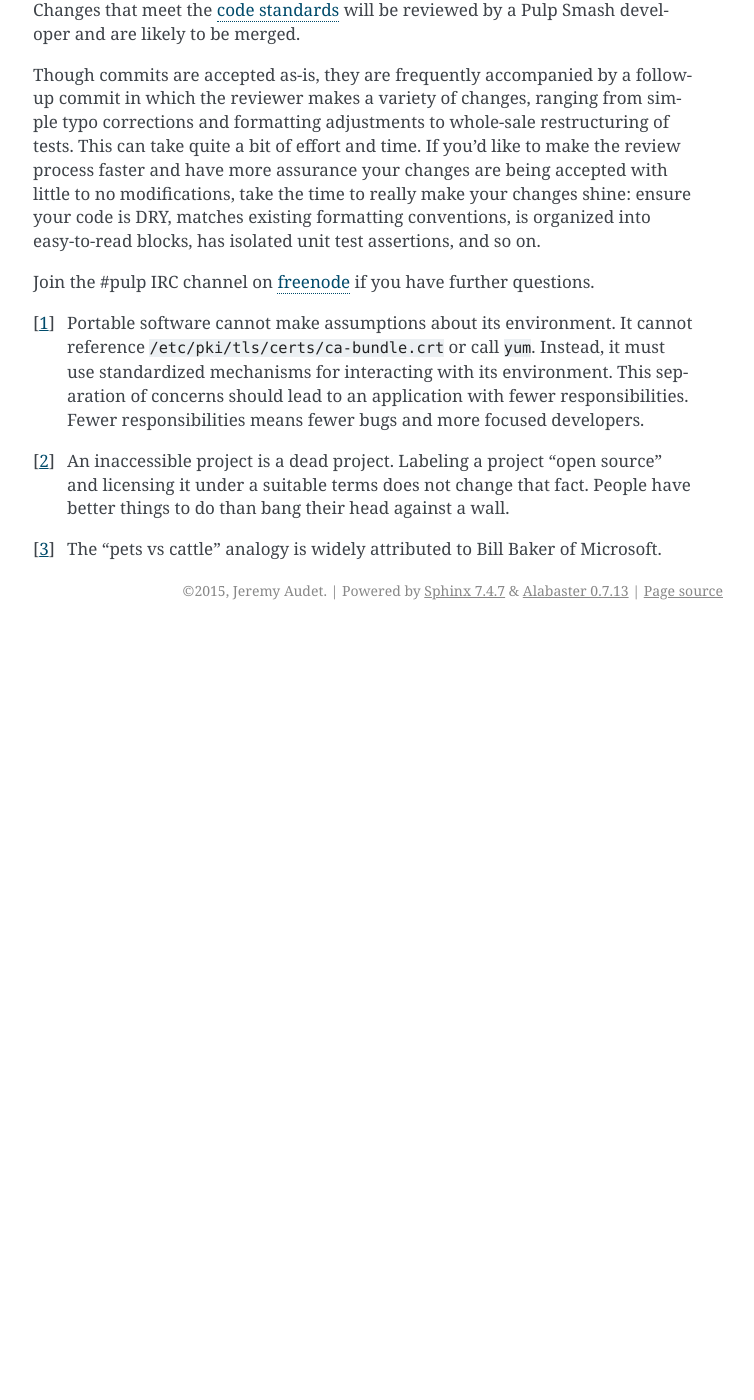
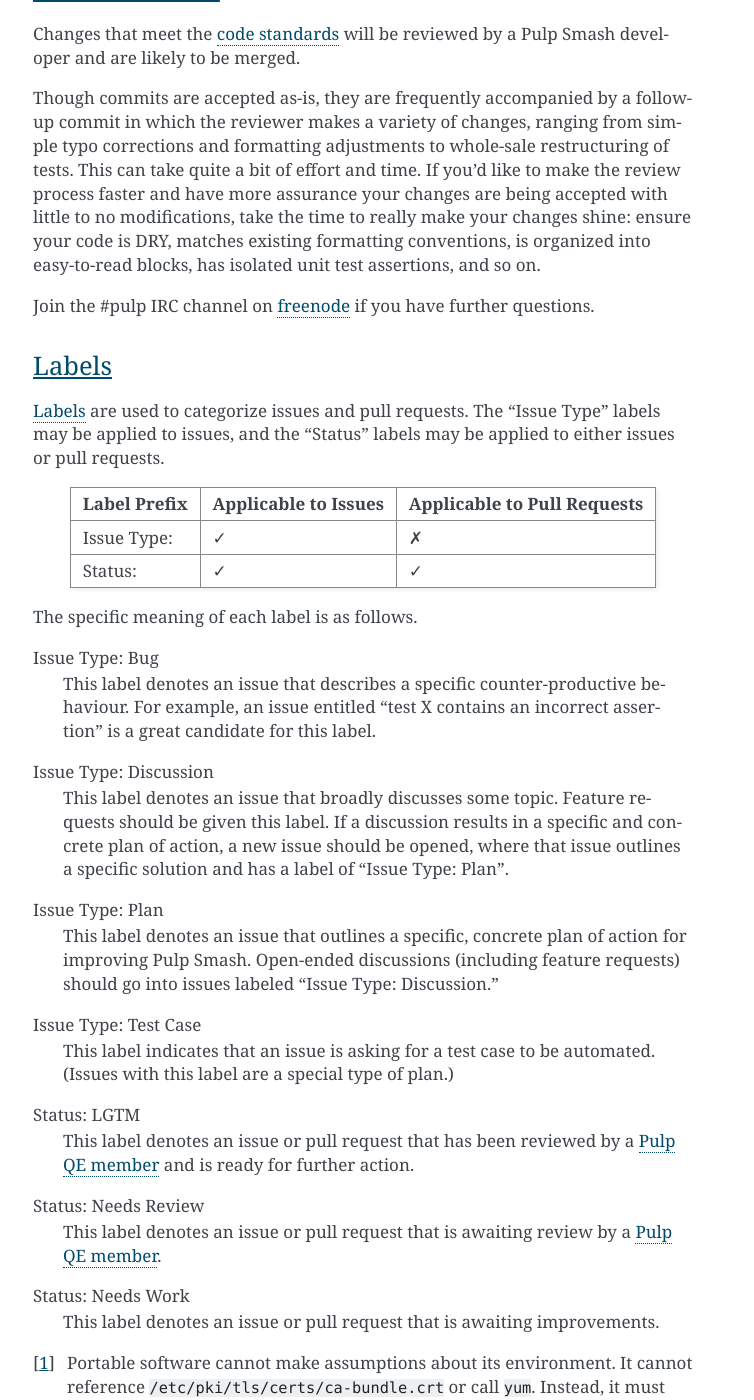
Before and after one commit to pulp/pulp-smash, a Sphinx documentation site: the page built from docs/about.rst, in a window 1280 px wide and 1400 px high, scrolled down 2508 px. Shown: the whole window, without its empty margins (387-1141 px from the left). Built offline with Sphinx 7.4.7, drawn with Linux system fonts in a browser that asks for light colours; before the commit the page ends 3138 px from its top, so only the background shows below that.

Commit message:
Explain meaning of issue & pull request labels
Define the meaning of the following labels:

* Issue Type: Bug
* Issue Type: Discussion
* Issue Type: Plan
* Issue Type: Test Case
* Status: LGTM
* Status: Needs Review
* Status: Needs Work

Add this explanation to the documentation at Pulp Smash → About →
Contributing → Labels.

```diff
--- a/docs/about.rst
+++ b/docs/about.rst
@@ -117,6 +117,53 @@
 
 Join the #pulp IRC channel on `freenode`_ if you have further questions.
 
+Labels
+~~~~~~
+
+`Labels`_ are used to categorize issues and pull requests. The "Issue Type"
+labels may be applied to issues, and the "Status" labels may be applied to
+either issues or pull requests.
+
+============  ====================  ===============================
+Label Prefix  Applicable to Issues  Applicable to Pull Requests
+============  ====================  ===============================
+Issue Type:   ✓                     ✗
+Status:       ✓                     ✓
+============  ====================  ===============================
+
+The specific meaning of each label is as follows.
+
+Issue Type: Bug
+    This label denotes an issue that describes a specific counter-productive
+    behaviour. For example, an issue entitled "test X contains an incorrect
+    assertion" is a great candidate for this label.
+
+Issue Type: Discussion
+    This label denotes an issue that broadly discusses some topic. Feature
+    requests should be given this label. If a discussion results in a specific
+    and concrete plan of action, a new issue should be opened, where that issue
+    outlines a specific solution and has a label of "Issue Type: Plan".
+
+Issue Type: Plan
+    This label denotes an issue that outlines a specific, concrete plan of
+    action for improving Pulp Smash. Open-ended discussions (including feature
+    requests) should go into issues labeled "Issue Type: Discussion."
+
+Issue Type: Test Case
+    This label indicates that an issue is asking for a test case to be
+    automated. (Issues with this label are a special type of plan.)
+
+Status: LGTM
+    This label denotes an issue or pull request that has been reviewed by a
+    `Pulp QE member`_ and is ready for further action.
+
+Status: Needs Review
+    This label denotes an issue or pull request that is awaiting review by a
+    `Pulp QE member`_.
+
+Status: Needs Work
+    This label denotes an issue or pull request that is awaiting improvements.
+
 .. [1] Portable software cannot make assumptions about its environment. It
     cannot reference ``/etc/pki/tls/certs/ca-bundle.crt``  or call ``yum``.
     Instead, it must use standardized mechanisms for interacting with its
@@ -131,7 +178,9 @@
 
 .. _Command-Line Interface: https://docs.python.org/3/library/unittest.html#command-line-interface
 .. _GNU Make: https://www.gnu.org/software/make/
+.. _Labels: https://github.com/PulpQE/pulp-smash/labels
 .. _OpenSSH: http://www.openssh.com/
+.. _Pulp QE Member: https://github.com/orgs/PulpQE/people
 .. _Pulp Smash issues: https://github.com/PulpQE/pulp-smash/issues
 .. _Travis CI: https://travis-ci.org/PulpQE/pulp-smash
 .. _XDG Base Directory Specification: http://standards.freedesktop.org/basedir-spec/basedir-spec-latest.html
```
